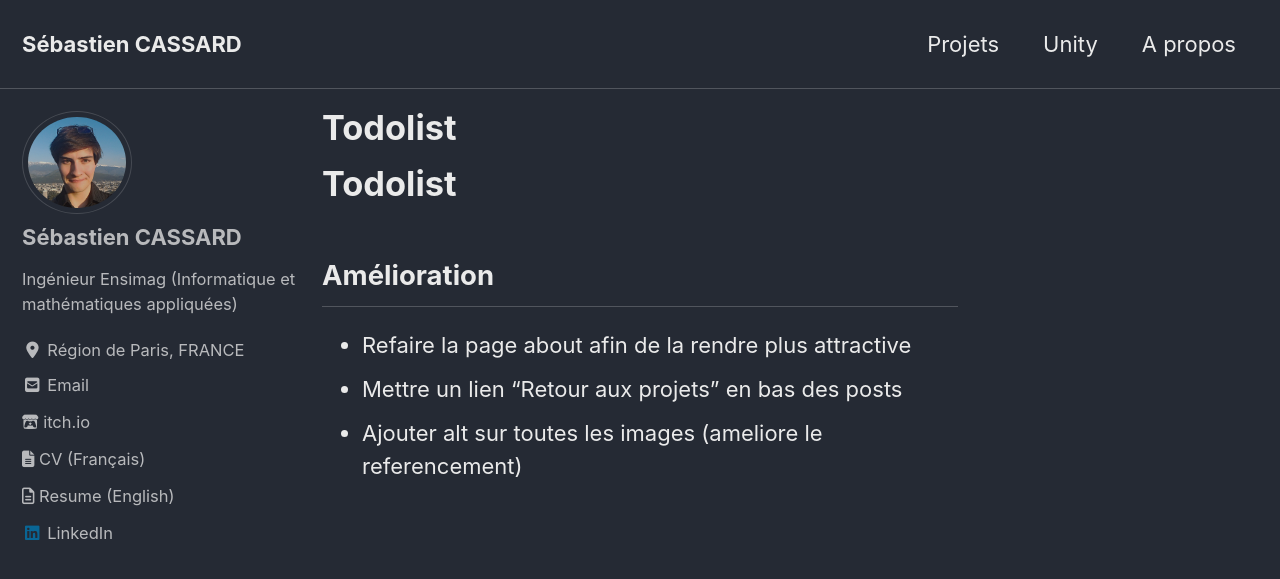
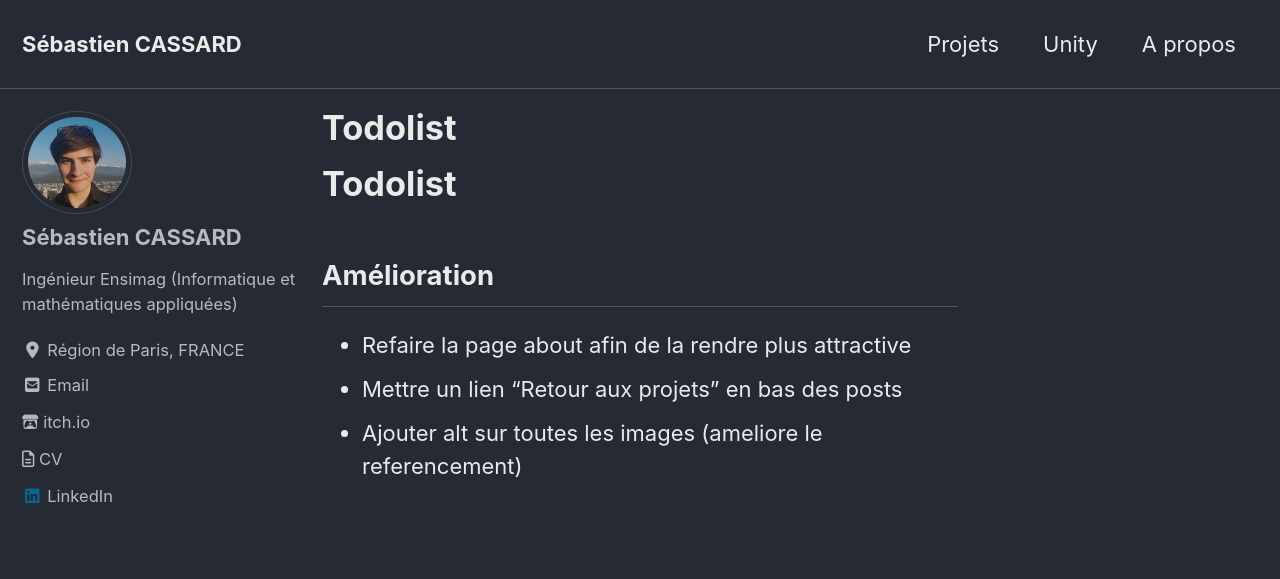
Before and after one commit to Cassards/cassards.github.io, a Jekyll site: the page built from todo.md, in a window 1280 px wide and 900 px high. Shown: the top 579 px of the window. Built offline with Jekyll 4.4.1, drawn with Linux system fonts in a browser that asks for light colours; cached includes are drawn as plain includes; nearby versions of some CDN libraries; our own code applies the rules of GitHub Pages for plain Markdown files; some of the changed lines change nothing that is shown.

Commit message:
Remove french CV

```diff
--- a/_config.yml
+++ b/_config.yml
@@ -121,12 +121,15 @@ author:
     - label: "itch.io"
       icon: "fab fa-itch-io"
       url: "https://shaib.itch.io/"
-    - label: "CV (Français)"
-      icon: "fas fa-file-alt"
-      url: "https://cassards.github.io/documents/CV_Sebastien-CASSARD.pdf"
-    - label: "Resume (English)"
+    - label: "CV"
       icon: "far fa-file-alt"
       url: "https://cassards.github.io/documents/Resume_Sebastien-CASSARD.pdf"
+    # - label: "CV (Français)"
+    #   icon: "fas fa-file-alt"
+    #   url: "https://cassards.github.io/documents/CV_Sebastien-CASSARD.pdf"
+    # - label: "Resume (English)"
+    #   icon: "far fa-file-alt"
+    #   url: "https://cassards.github.io/documents/Resume_Sebastien-CASSARD.pdf"
 
     # - label: "GitHub"
     #   icon: "fab fa-fw fa-github"
```
